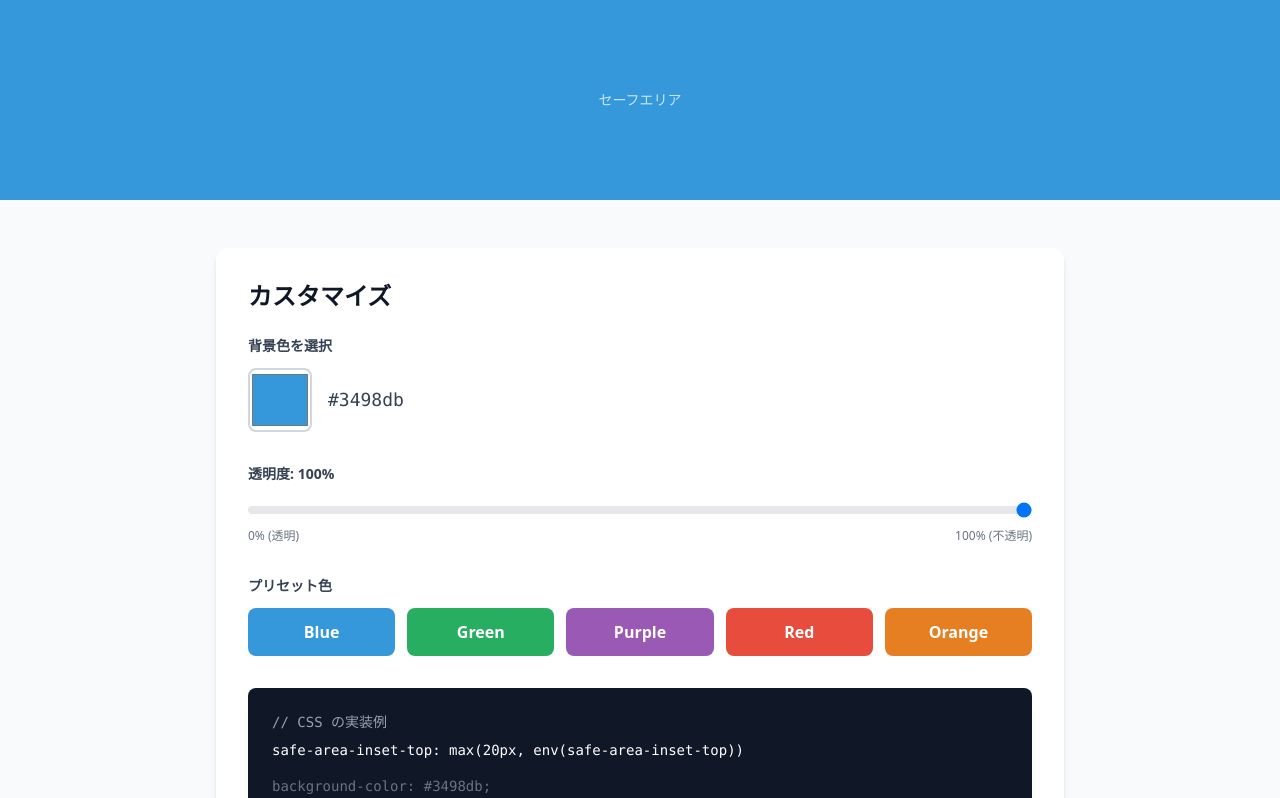
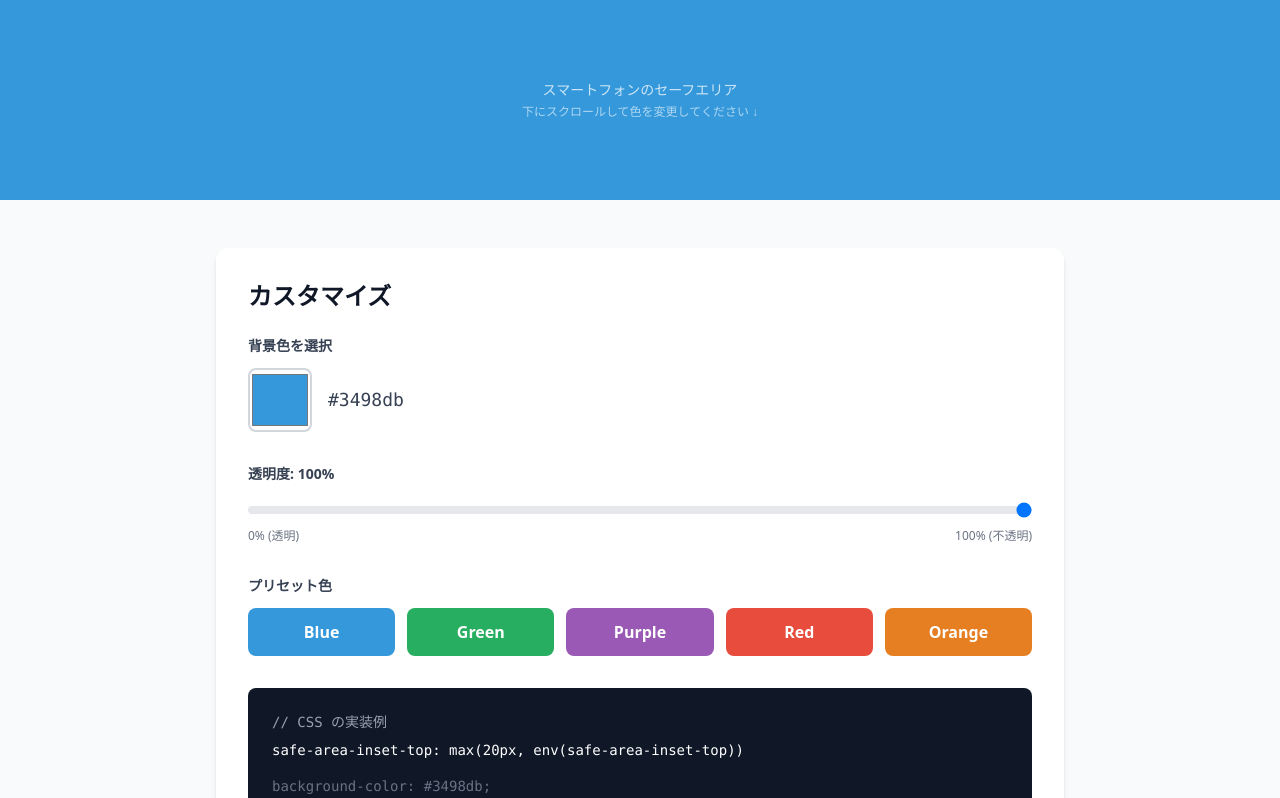
Before and after one commit to imurar/imurar-portfolio, a Vue app: page /#/demo/safe-area in a window 1280 px wide. Shown: the top 798 px of the page. Built offline with nearby package versions, Linux system fonts and the light colour scheme.

Commit message:
[fix] セーフエリアデモのUIコピーを更新

```diff
--- a/src/views/demo/SafeAreaView.vue
+++ b/src/views/demo/SafeAreaView.vue
@@ -15,8 +15,9 @@
     }"
     class="w-full transition-all duration-300 flex flex-col items-center justify-center"
   >
-      <div class="text-center text-white opacity-75">
-        <p class="text-sm">セーフエリア</p>
+      <div class="text-center text-white">
+        <p class="text-sm opacity-75">スマートフォンのセーフエリア</p>
+        <p class="text-xs opacity-60 mt-1">下にスクロールして色を変更してください ↓</p>
       </div>
   </div>
 
```
